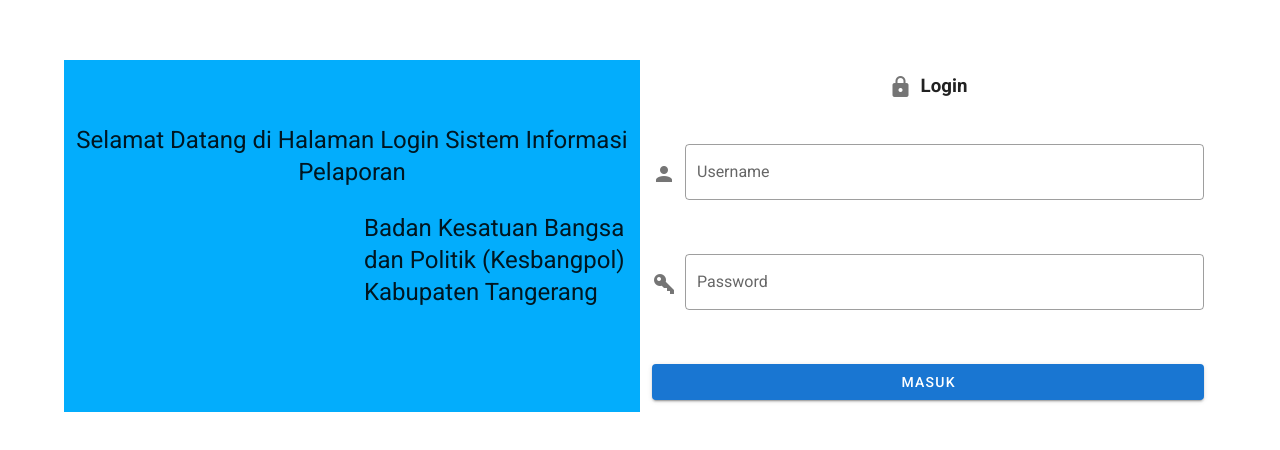
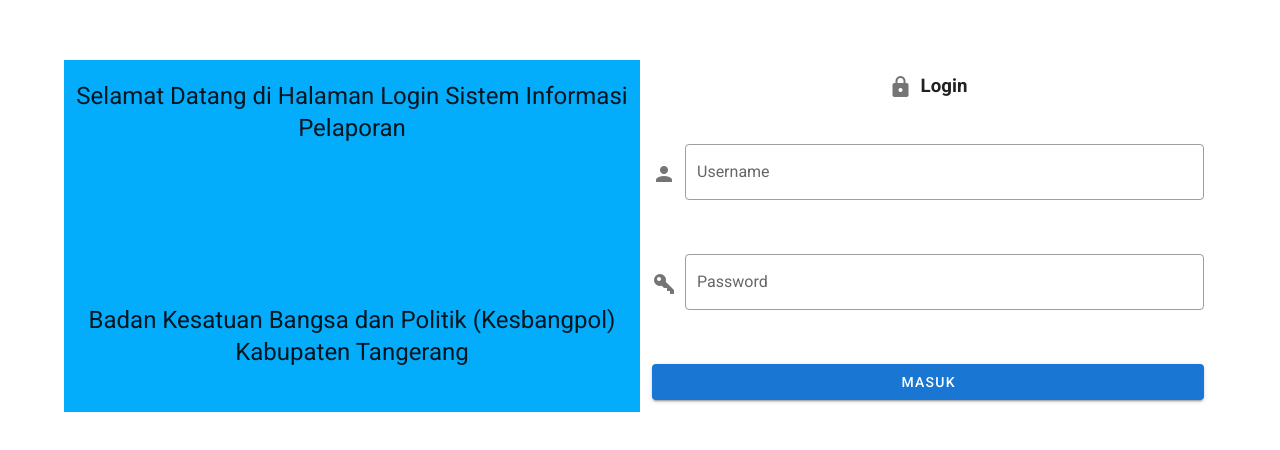
Before and after one commit to simkesbangpol/frontend, a Vue app: page /login in a window 1280 px wide. Shown: the part 184-634 px from the top of the page. Built offline with nearby package versions, Linux system fonts and the light colour scheme.

Commit message:
fix style in login page

```diff
--- a/src/views/Login.vue
+++ b/src/views/Login.vue
@@ -6,11 +6,11 @@
           <v-col cols="12">
             <div class="text-center text-lg-h5 text-h6">Selamat Datang di Halaman Login Sistem Informasi Pelaporan</div>
           </v-col>
-          <v-col cols="12" lg="6">
+          <v-col cols="12">
             <v-img class="mx-auto" src="@/assets/logo_kabupatentangerang.png" max-width="95" />
           </v-col>
-          <v-col cols="12" lg="6">
-            <h2 class="text-center text-lg-left text-lg-h5 text-sm-h6 text-subtitle-1">Badan Kesatuan Bangsa dan Politik (Kesbangpol)<br/>Kabupaten Tangerang</h2>
+          <v-col cols="12">
+            <h2 class="text-center text-lg-h5 text-sm-h6 text-subtitle-1">Badan Kesatuan Bangsa dan Politik (Kesbangpol)<br/>Kabupaten Tangerang</h2>
           </v-col>
         </v-row>
       </v-col>
```
